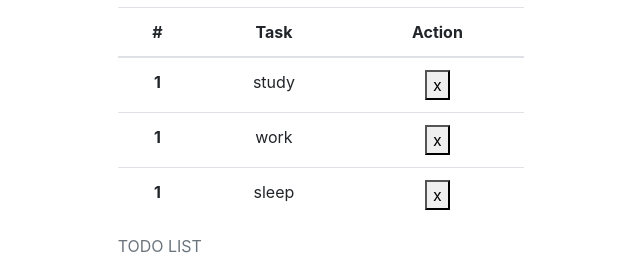
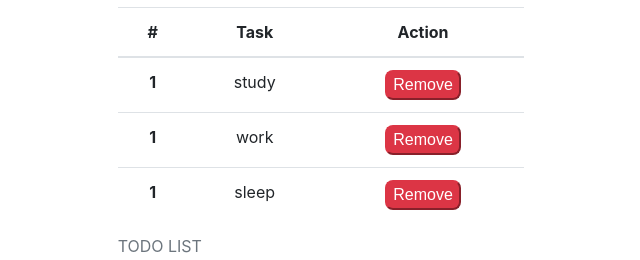
Before and after one commit to mtthwyng15/todolist, a React (Create React App) app: page / in a window 1280 px wide. Shown: the part 249-509 px from the top of the page, without its empty margins (319-959 px from the left). Built offline with nearby package versions, Linux system fonts and the light colour scheme.

Commit message:
add css style for remove button change x button into remove button

```diff
--- a/src/App.js
+++ b/src/App.js
@@ -57,8 +57,6 @@ class App extends Component {
 
         <TaskForm getValue={this.addList} submitForm={this.addTodo} value={this.state.newTask}/>
 
-        {/*  */}
-
         <TaskList todoList={todoList} remove={this.removeTask}/>
       </div>
     );
--- /dev/null
+++ b/src/components/TaskList.css
@@ -0,0 +1,5 @@
+.btn-danger{
+  font-family: Arial, Helvetica;
+  border-radius: 8px;
+  text-align: center;
+}
--- a/src/components/TaskList.js
+++ b/src/components/TaskList.js
@@ -1,4 +1,5 @@
 import React, {Component} from 'react';
+import './TaskList.css'
 
 class TaskList extends Component{
   render(){
@@ -25,7 +26,7 @@ class TaskList extends Component{
                         <th scope="row">1</th>
                         <td>{todoList[i]}</td>
                         <td>
-                          <button onClick={(e) => remove(item)} > x </button>
+                          <button className='btn-danger' onClick={(e) => remove(item)} > Remove </button>
                         </td>
                       </tr>
                     )
```
